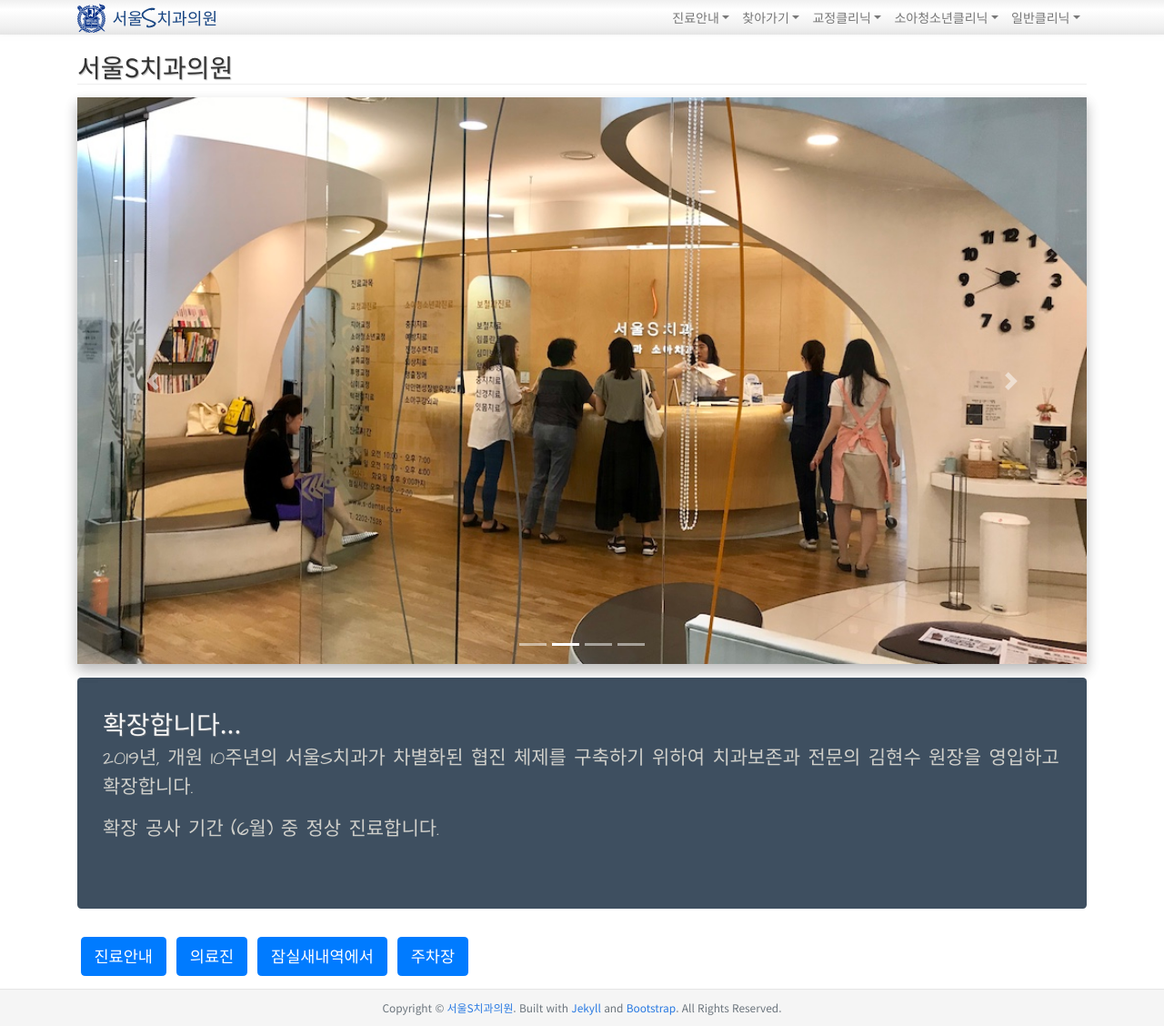
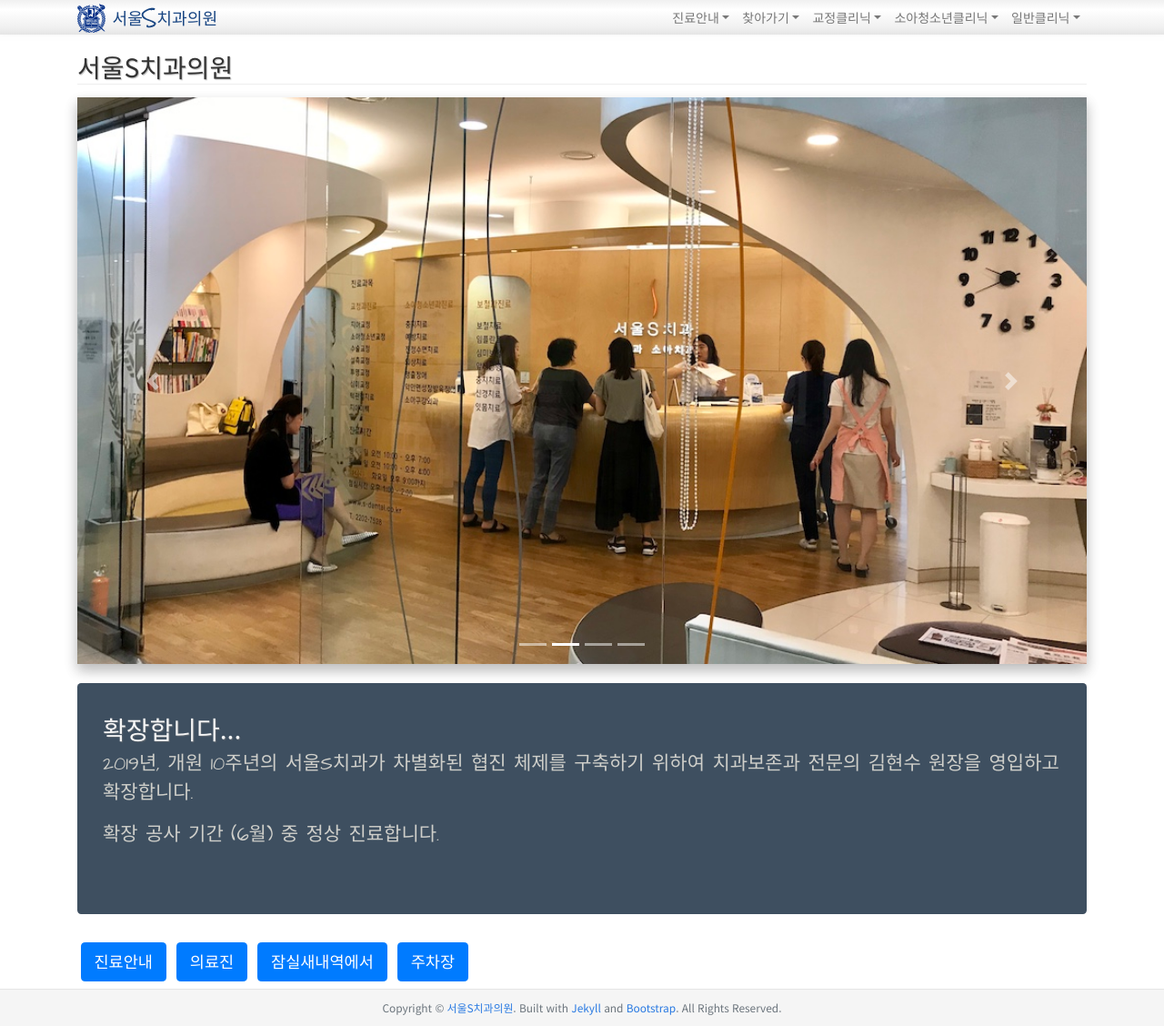
Before and after one commit to gehoon/sdental.clinic, a Jekyll site: the page built from index.html, in a window 1280 px wide and 1128 px high. Shown: the whole window at 91% size. Built offline with Jekyll 4.4.1, drawn with Linux system fonts in a browser that asks for light colours; some web fonts are replaced.

Commit message:
margin bottom = 4

```diff
--- a/index.html
+++ b/index.html
@@ -8,7 +8,7 @@
 		<h1>서울S치과의원</h1>
 	</header>
 
-  <div id="carouselIndicators" class="carousel slide shadow" data-ride="carousel">
+  <div id="carouselIndicators" class="carousel slide shadow mb-4" data-ride="carousel">
     <ol class="carousel-indicators">
       <li data-target="#carouselIndicators" data-slide-to="0" class="active"></li>
       <li data-target="#carouselIndicators" data-slide-to="1"></li>
@@ -39,9 +39,7 @@
     </a>
   </div>
 
-  <p>
-
-	<div id="notice">
+	<div id="notice" class="mb-4">
 		<div class="jumbotron">
 			<h1>확장합니다...</h1>
       <p>2019년, 개원 10주년의 서울S치과가 차별화된 협진 체제를 구축하기 위하여 치과보존과 전문의 김현수 원장을 영입하고 확장합니다.</p>
```
